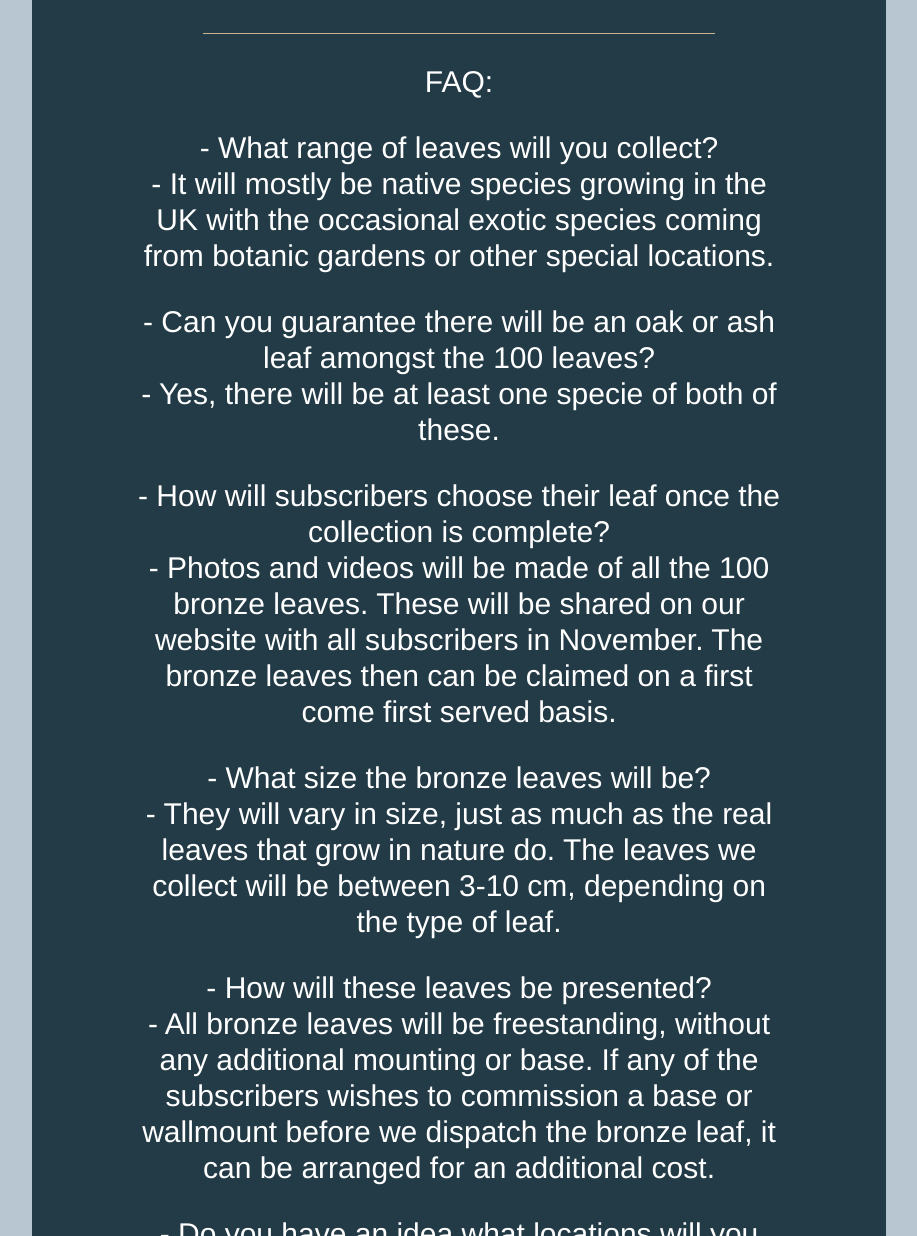
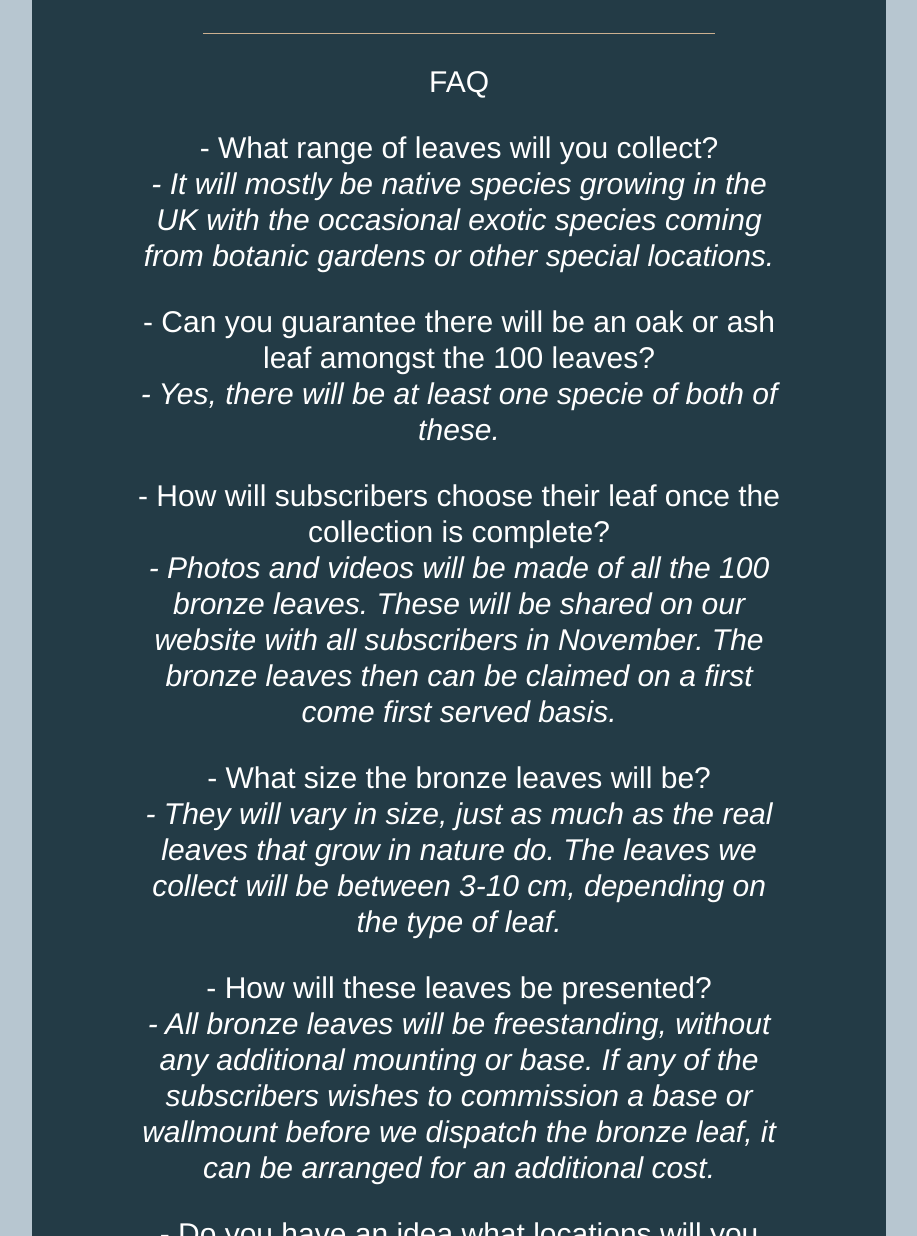
Before and after one commit to sharpdigital/ashleaf-test, a plain HTML site: page docs/100-leaves.html in a window 1280 px wide. Shown: the part 3757-4993 px from the top of the page, without its empty margins (181-1098 px from the left). Drawn offline with nearby package versions, Linux system fonts and the light colour scheme.

Commit message:
font-weight for heading + italic for answers

```diff
--- a/docs/100-leaves.html
+++ b/docs/100-leaves.html
@@ -99,7 +99,7 @@
                                     <div class="row rule"><hr></div>
 
                                     <p class="col-xs-10 col-xs-offset-1 text-center">
-                                        <strong>Project timeline</strong><br/>
+                                        <span>Project timeline</span><br/>
                                         Launch subscription: 17 March<br/>
                                         Subscriptions close: 31 March (or when we reach 100 subscribers)<br/><br/>
 
@@ -129,37 +129,37 @@
                                     <div class="row rule"><hr></div>
 
                                     <p class="col-xs-10 col-xs-offset-1 text-center">
-                                        FAQ:
+                                        <span>FAQ</span>
                                     </p>
 
                                     <p class="col-xs-10 col-xs-offset-1 text-center">
                                         - What range of leaves will you collect?<br/>
-                                        - It will mostly be native species growing in the UK with the occasional exotic species coming from botanic gardens or other special locations.
+                                        <em>- It will mostly be native species growing in the UK with the occasional exotic species coming from botanic gardens or other special locations.</em>
                                     </p>
 
                                     <p class="col-xs-10 col-xs-offset-1 text-center">
                                         - Can you guarantee there will be an oak or ash leaf amongst the 100 leaves?<br/>
-                                        - Yes, there will be at least one specie of both of these.
+                                        <em>- Yes, there will be at least one specie of both of these.</em>
                                     </p>
 
                                     <p class="col-xs-10 col-xs-offset-1 text-center">
                                         - How will subscribers choose their leaf once the collection is complete?<br/>
-                                        - Photos and videos will be made of all the 100 bronze leaves. These will be shared on our website with all subscribers in November. The bronze leaves then can be claimed on a first come first served basis.
+                                        <em>- Photos and videos will be made of all the 100 bronze leaves. These will be shared on our website with all subscribers in November. The bronze leaves then can be claimed on a first come first served basis.</em>
                                     </p>
 
                                     <p class="col-xs-10 col-xs-offset-1 text-center">
                                         - What size the bronze leaves will be?<br/>
-                                        - They will vary in size, just as much as the real leaves that grow in nature do. The leaves we collect will be between 3-10 cm, depending on the type of leaf.
+                                        <em>- They will vary in size, just as much as the real leaves that grow in nature do. The leaves we collect will be between 3-10 cm, depending on the type of leaf.</em>
                                     </p>
 
                                     <p class="col-xs-10 col-xs-offset-1 text-center">
                                         - How will these leaves be presented?<br/>
-                                        - All bronze leaves will be freestanding, without any additional mounting or base. If any of the subscribers wishes to commission a base or wallmount before we dispatch the bronze leaf, it can be arranged for an additional cost.
+                                        <em>- All bronze leaves will be freestanding, without any additional mounting or base. If any of the subscribers wishes to commission a base or wallmount before we dispatch the bronze leaf, it can be arranged for an additional cost.</em>
                                     </p>
 
                                     <p class="col-xs-10 col-xs-offset-1 text-center">
                                         - Do you have an idea what locations will you collect leaves from?<br/>
-                                        - All locations will be within the UK. Most of them will be in and around London, however, we will have a few trips to Wales and other countryside locations.
+                                        <em>- All locations will be within the UK. Most of them will be in and around London, however, we will have a few trips to Wales and other countryside locations.</em>
                                     </p>
 
                                     <p class="col-xs-10 col-xs-offset-1 text-center">
--- a/docs/css/style.css
+++ b/docs/css/style.css
@@ -208,6 +208,10 @@ img {
 
 .subscription .row .row p {
     color: white;
+}
+
+.subscription .row .row p span {
+    font-weight: normal;
 }
 
 .subscription .row .row p a {
```
